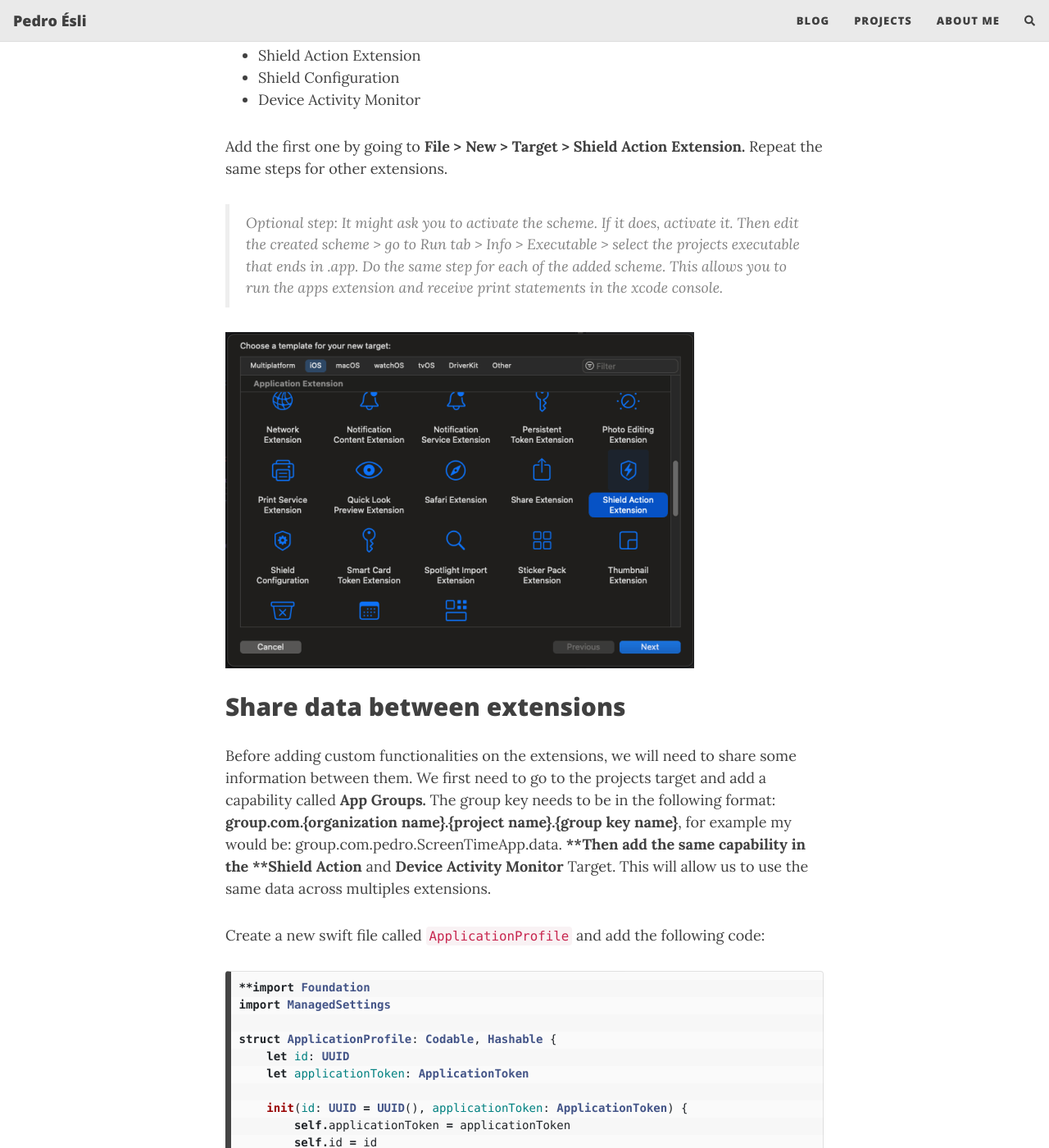
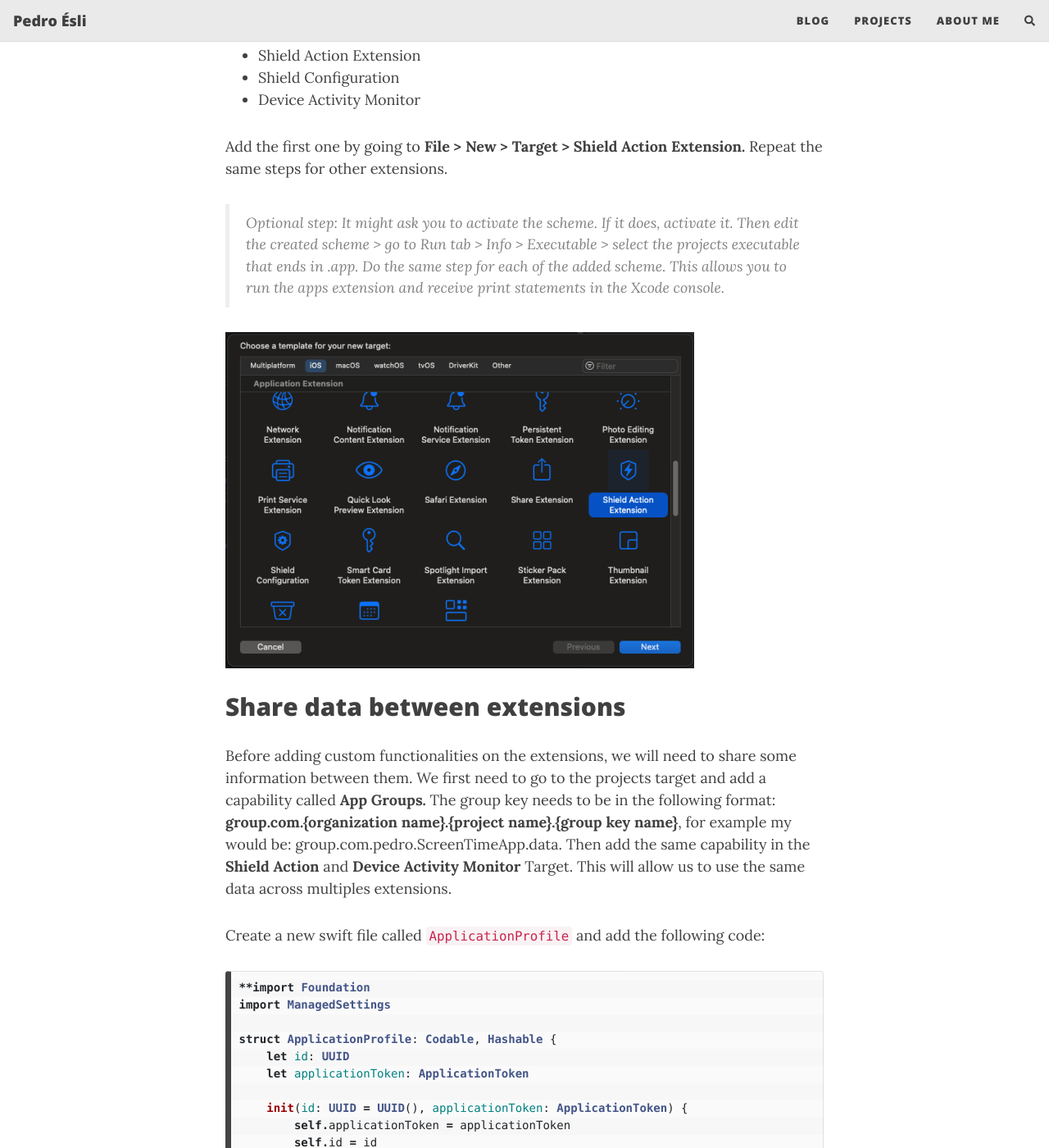
Before and after one commit to pedroesli/pedroesli.github.io, a Jekyll site: the page built from _posts/2023/2023-11-13-screen-time-api.md, in a window 1280 px wide and 1400 px high, scrolled down 5532 px. Shown: the whole window at 82% size. Built offline with Jekyll 4.4.1, drawn with Linux system fonts in a browser that asks for light colours; nearby versions of some CDN libraries; comment, search, counter and statistics services are not loaded.

```diff
--- a/_posts/2023/2023-11-13-screen-time-api.md
+++ b/_posts/2023/2023-11-13-screen-time-api.md
@@ -158,14 +158,14 @@ App extensions let you extend custom functionality and content beyond your app a
 Add the first one by going to **File > New > Target > Shield Action Extension.**
 Repeat the same steps for other extensions.
 
-> Optional step: It might ask you to activate the scheme. If it does, activate it. Then edit the created scheme > go to Run tab > Info > Executable > select the projects executable that ends in .app. Do the same step for each of the added scheme. This allows you to run the apps extension and receive print statements in the xcode console.
+> Optional step: It might ask you to activate the scheme. If it does, activate it. Then edit the created scheme > go to Run tab > Info > Executable > select the projects executable that ends in .app. Do the same step for each of the added scheme. This allows you to run the apps extension and receive print statements in the Xcode console.
 >
 
 ![target.png](/assets/img/2023/target.png)
 
 ## Share data between extensions
 
-Before adding custom functionalities on the extensions, we will need to share some information between them. We first need to go to the projects target and add a capability called **App Groups.** The group key needs to be in the following format: **group.com.{organization name}.{project name}.{group key name}**, for example my would be: group.com.pedro.ScreenTimeApp.data. ****Then add the same capability in the **Shield Action** and **Device Activity Monitor** Target. This will allow us to use the same data across multiples extensions.
+Before adding custom functionalities on the extensions, we will need to share some information between them. We first need to go to the projects target and add a capability called **App Groups.** The group key needs to be in the following format: **group.com.{organization name}.{project name}.{group key name}**, for example my would be: group.com.pedro.ScreenTimeApp.data. Then add the same capability in the **Shield Action** and **Device Activity Monitor** Target. This will allow us to use the same data across multiples extensions.
 
 Create a new swift file called `ApplicationProfile` and add the following code:
 
```
